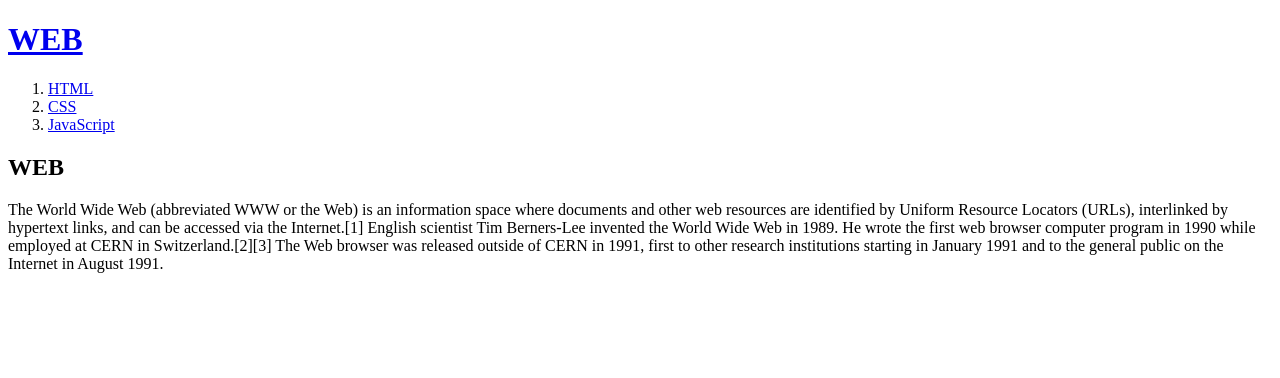
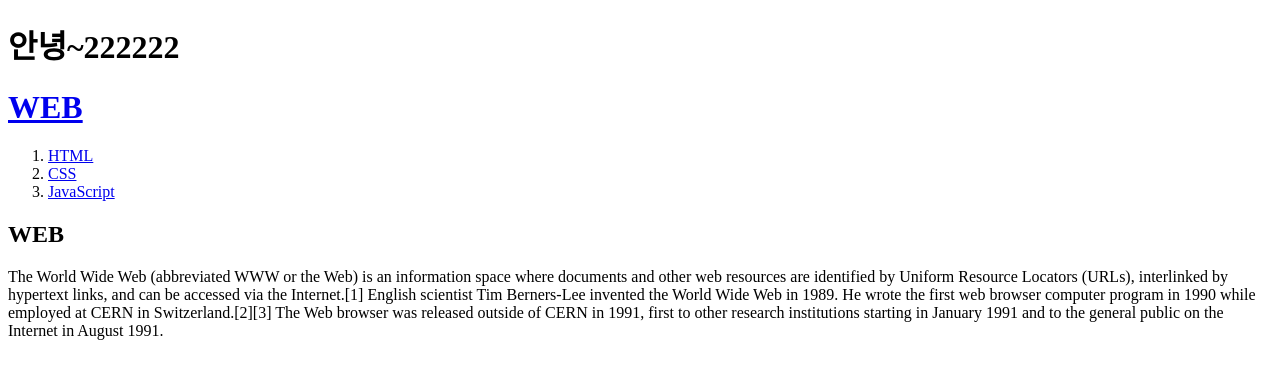
Before and after one commit to hansanghee365/nodejs-study, a website: page index.html in a window 1280 px wide. Drawn offline with Linux system fonts and the light colour scheme.

Commit message:
githut connect test

```diff
--- a/index.html
+++ b/index.html
@@ -1,10 +1,14 @@
 <!doctype html>
 <html>
+
 <head>
   <title>WEB1 - Welcome</title>
   <meta charset="utf-8">
 </head>
+
 <body>
+
+  <h1>안녕~222222</h1>
   <h1><a href="index.html">WEB</a></h1>
   <ol>
     <li><a href="1.html">HTML</a></li>
@@ -12,7 +16,13 @@
     <li><a href="3.html">JavaScript</a></li>
   </ol>
   <h2>WEB</h2>
-  <p>The World Wide Web (abbreviated WWW or the Web) is an information space where documents and other web resources are identified by Uniform Resource Locators (URLs), interlinked by hypertext links, and can be accessed via the Internet.[1] English scientist Tim Berners-Lee invented the World Wide Web in 1989. He wrote the first web browser computer program in 1990 while employed at CERN in Switzerland.[2][3] The Web browser was released outside of CERN in 1991, first to other research institutions starting in January 1991 and to the general public on the Internet in August 1991.
+  <p>The World Wide Web (abbreviated WWW or the Web) is an information space where documents and other web resources are
+    identified by Uniform Resource Locators (URLs), interlinked by hypertext links, and can be accessed via the
+    Internet.[1] English scientist Tim Berners-Lee invented the World Wide Web in 1989. He wrote the first web browser
+    computer program in 1990 while employed at CERN in Switzerland.[2][3] The Web browser was released outside of CERN
+    in 1991, first to other research institutions starting in January 1991 and to the general public on the Internet in
+    August 1991.
   </p>
 </body>
+
 </html>
```
